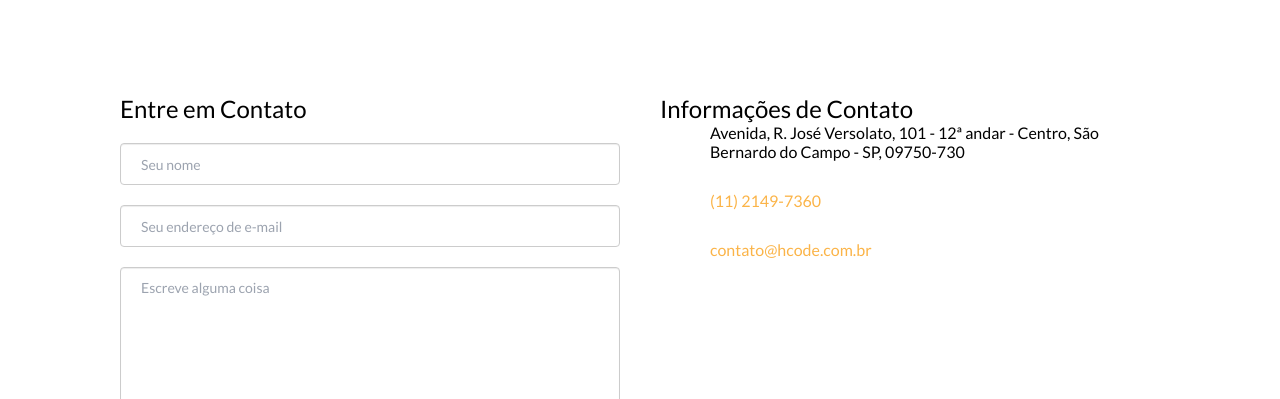
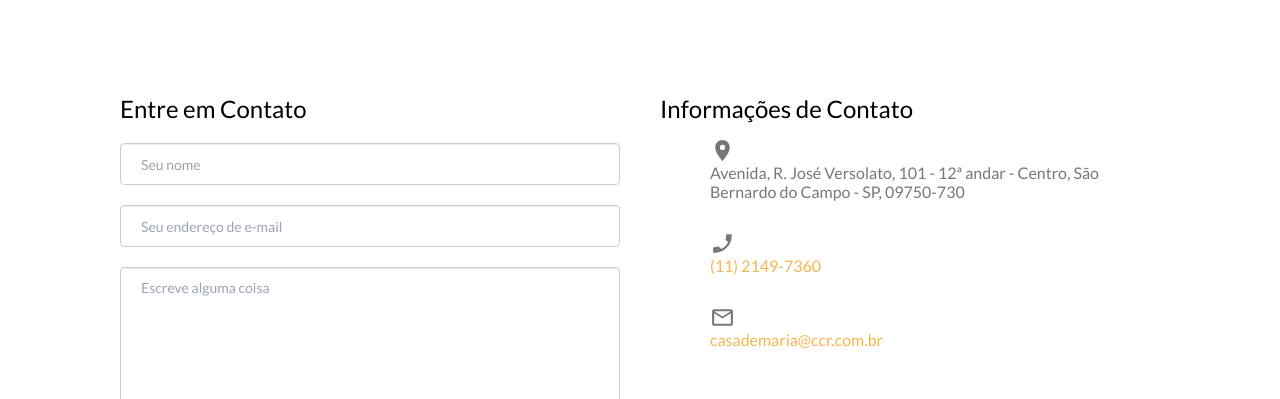
Before and after one commit to devjoedson91/front-virtual-store, a Next.js app: page /contact in a window 1280 px wide. Shown: the part 802-1201 px from the top of the page. Built offline with nearby package versions, Linux system fonts and the light colour scheme.

Commit message:
create page contact

```diff
--- a/src/pages/contact/index.tsx
+++ b/src/pages/contact/index.tsx
@@ -2,6 +2,7 @@ import React, { useEffect } from "react";
 import styles from "./styles.module.scss";
 import { useCart } from "../../hooks/useCart";
 import Header from "../../components/Header";
+import {MdLocationOn, MdPhoneEnabled, MdOutlineMailOutline} from 'react-icons/md';
 
 export default function Contact() {
   const { cart } = useCart();
@@ -56,15 +57,15 @@ export default function Contact() {
             <div className={styles.info}>
               <h3>Informações de Contato</h3>
               <ul>
-                <li className="address">
+                <li className="address"><MdLocationOn size={25} color="#777"/>
                   Avenida, R. José Versolato, 101 - 12ª andar - Centro, São
                   Bernardo do Campo - SP, 09750-730
                 </li>
                 <li className="phone">
-                  <a href="tel://1121497360">(11) 2149-7360</a>
+                  <MdPhoneEnabled size={25} color="#777"/><a href="tel://1121497360">(11) 2149-7360</a>
                 </li>
                 <li className="email">
-                  <a href="mailto:contato@hcode.com.br">contato@hcode.com.br</a>
+                  <MdOutlineMailOutline size={25} color="#777"/><a href="#">casademaria@ccr.com.br</a>
                 </li>
               </ul>
             </div>
--- a/src/pages/contact/styles.module.scss
+++ b/src/pages/contact/styles.module.scss
@@ -94,12 +94,18 @@
     width: 100%;
     position: relative;
 
+    ul {
+        margin-top: 15px;
+    }
+
     li {
         padding: 0 0 0 50px;
         margin: 0 0 30px 0;
         list-style: none;
         position: relative;
+        color: #777;
     }
+
 }
 
 @media (max-width: 820px) {
```
